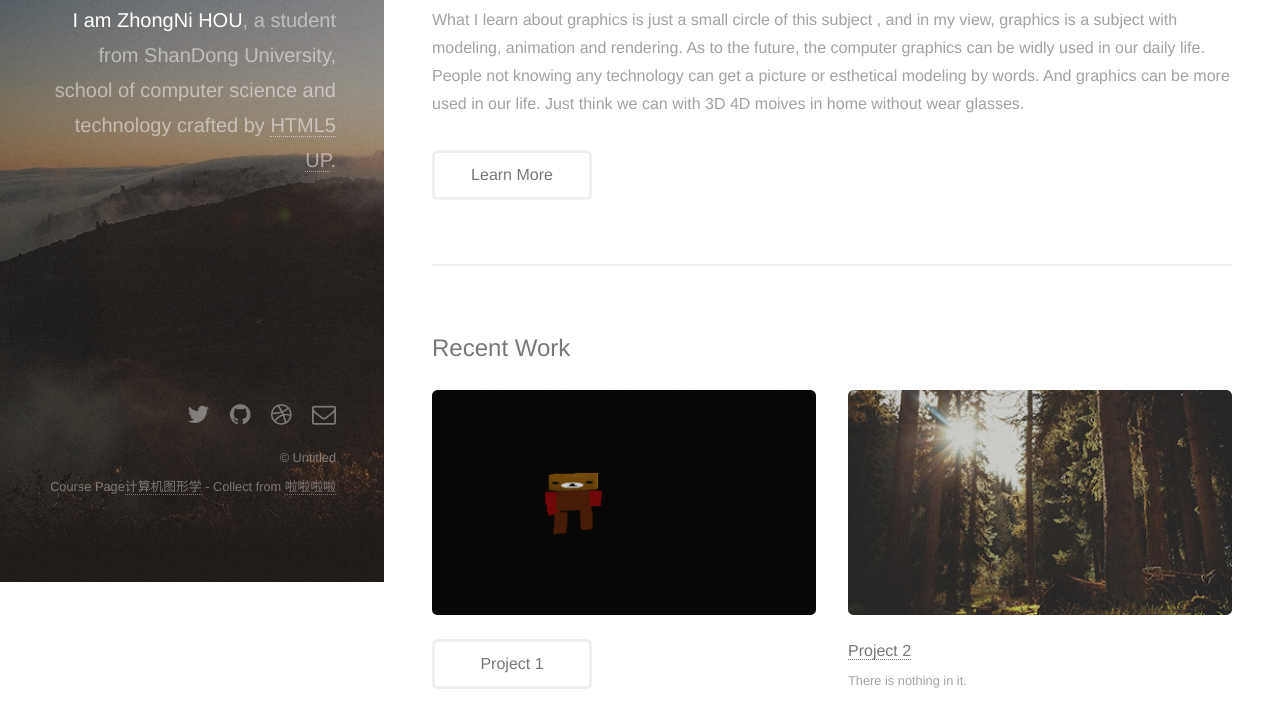
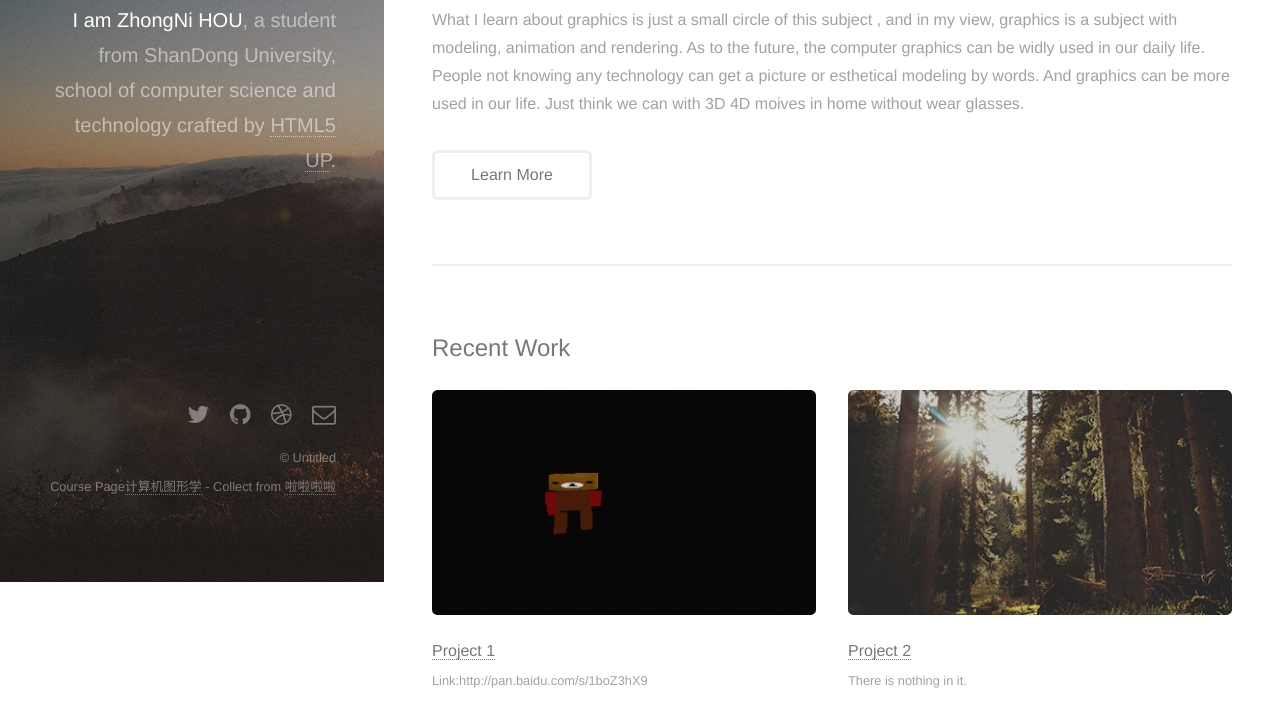
Before and after one commit to ZhongNi/graphics, a plain HTML site: page index.html in a window 1280 px wide. Shown: the part 218-937 px from the top of the page. Drawn offline with Linux system fonts and the light colour scheme; a web font is replaced by a local one.

Commit message:
modify index

```diff
--- a/index.html
+++ b/index.html
@@ -48,10 +48,10 @@
 						<div class="row">
 							<article class="6u 12u$(3) work-item">
 								<a href="images/fulls/01.png" class="image fit thumb"><img src="images/thumbs/01.png" alt="" /></a>
-								<!--<h3><a href="http://pan.baidu.com/s/1boZ3hX9">Project 1</a></h3>
-								<p><a href="http://pan.baidu.com/s/1boZ3hX9">A movable bear in it.</a></p>-->
-								<ul class="actions">
-							<li><a href="http://sdu.edu.cn" class="button">Project 1</a></li>
+								<h3><a href="http://pan.baidu.com/s/1boZ3hX9">Project 1</a></h3>
+								<p>Link:http://pan.baidu.com/s/1boZ3hX9</p>
+								<!--<ul class="actions">
+							<li><a href="http://sdu.edu.cn" class="button">Project 1</a></li>-->
 						</ul>
 							</article>
 							<article class="6u$ 12u$(3) work-item">
```
